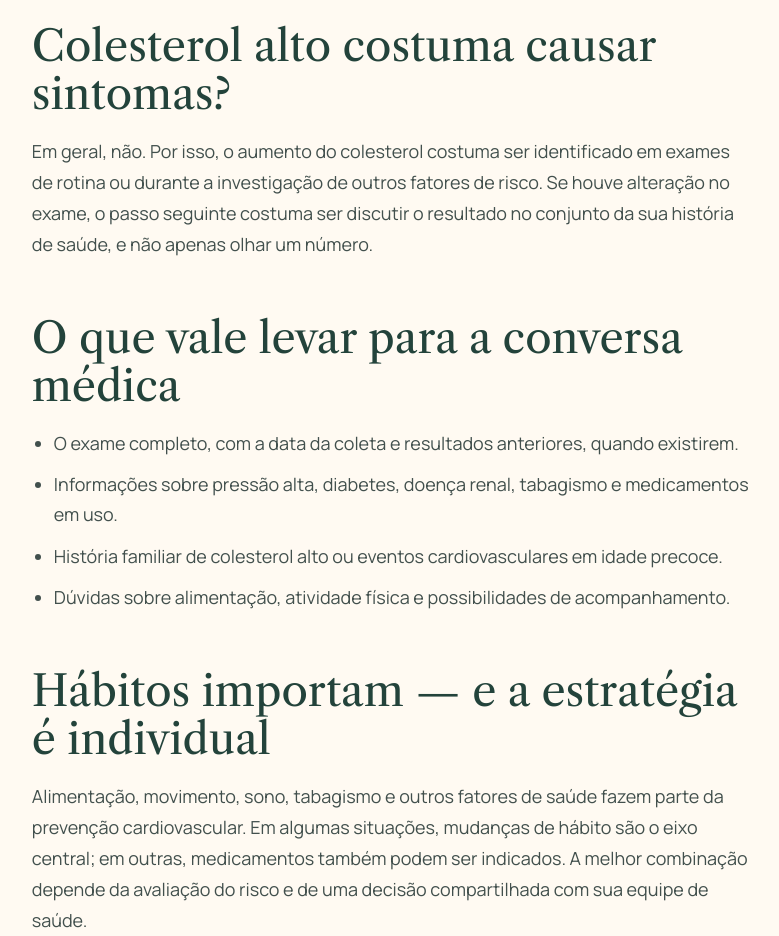
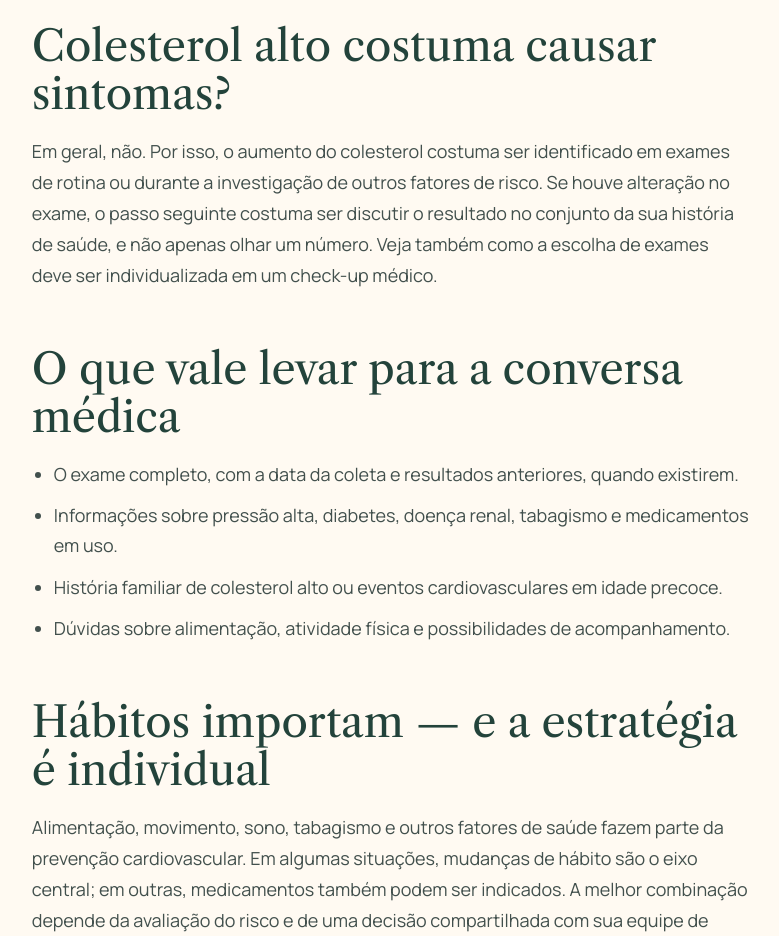
Before and after one commit to guirampinelli/Dr.-Guilherme-Rampinelli, a plain HTML site: page conteudos/colesterol-alto/index.html in a window 1280 px wide. Shown: the part 1600-2536 px from the top of the page, without its empty margins (378-1157 px from the left). Drawn offline with nearby package versions, Linux system fonts and the light colour scheme.

Commit message:
Relaciona conteúdo de colesterol ao check-up

```diff
--- a/conteudos/colesterol-alto/index.html
+++ b/conteudos/colesterol-alto/index.html
@@ -183,7 +183,8 @@
             Em geral, não. Por isso, o aumento do colesterol costuma ser identificado em exames
             de rotina ou durante a investigação de outros fatores de risco. Se houve alteração no
             exame, o passo seguinte costuma ser discutir o resultado no conjunto da sua história de
-            saúde, e não apenas olhar um número.
+            saúde, e não apenas olhar um número. Veja também como a escolha de exames deve ser
+            individualizada em um <a href="../check-up-exames/">check-up médico</a>.
           </p>
 
           <h2>O que vale levar para a conversa médica</h2>
```
